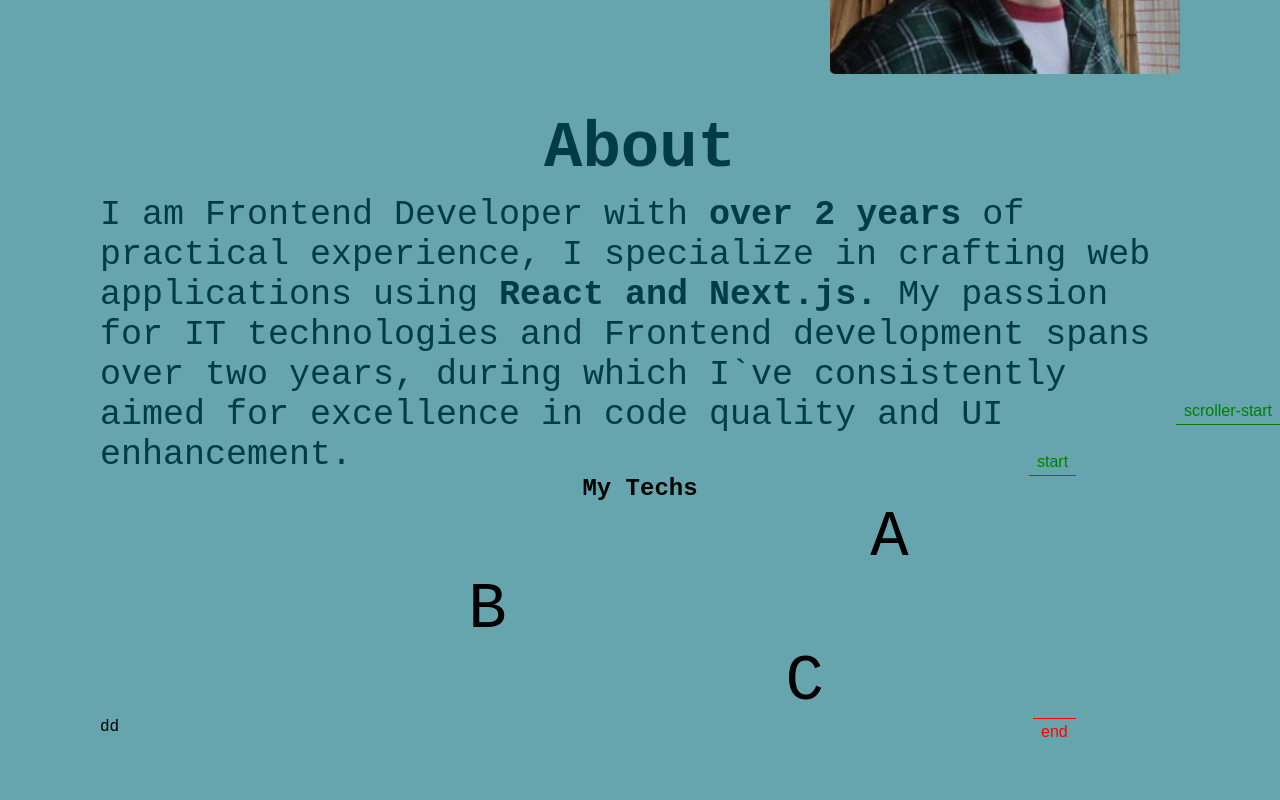
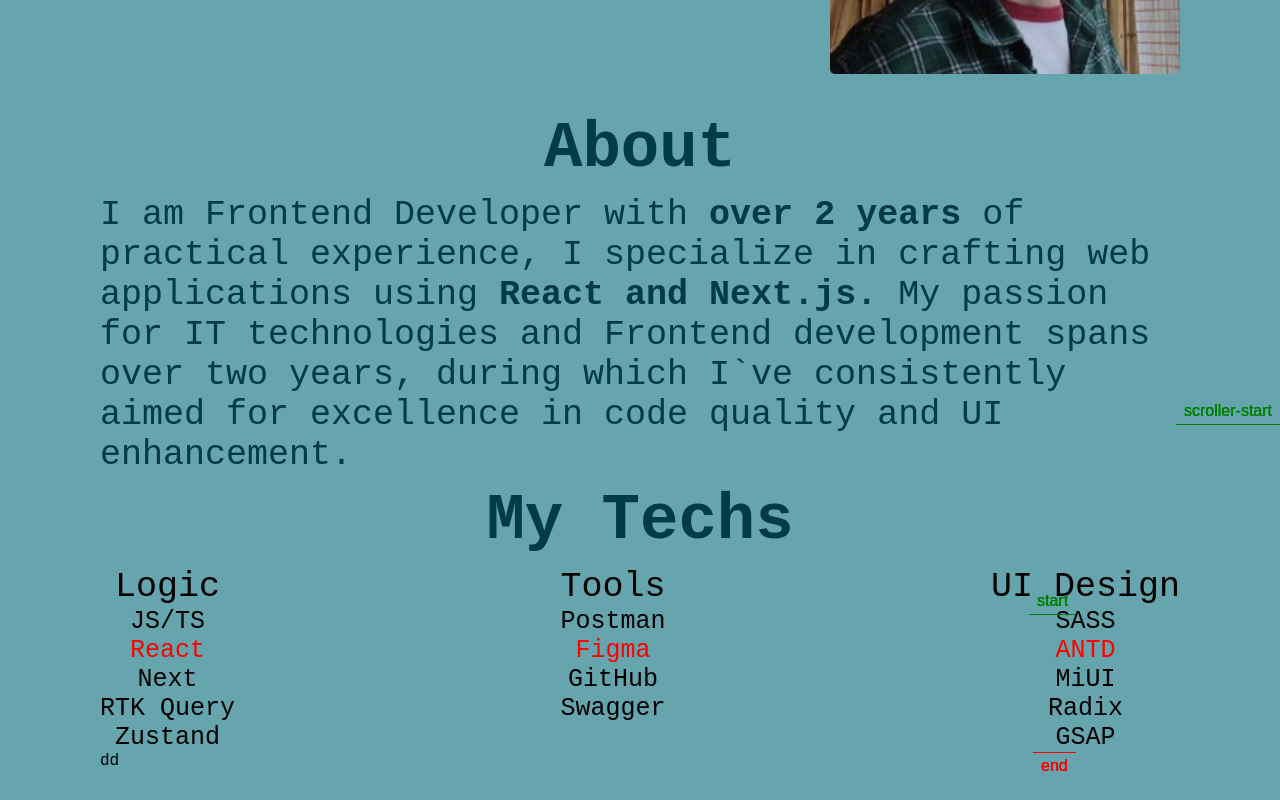
Before and after one commit to Sp0ngbik/partfolio, a Next.js app: page / in a window 1280 px wide. Shown: the part 376-1176 px from the top of the page. Before the commit the page ends 1142 px from the top, so only its background shows below. Built offline with nearby package versions, Linux system fonts and the light colour scheme.

Commit message:
ref animation

```diff
--- /dev/null
+++ b/src/common/const/const.ts
@@ -0,0 +1,3 @@
+export const techArr = ['JS/TS', 'React', 'Next', 'RTK Query', 'Zustand']
+export const uiArr = ['SASS', 'ANTD', 'MiUI', 'Radix', 'GSAP']
+export const toolsArr = ['Postman', 'Figma', 'GitHub', 'Swagger']
--- a/src/components/TechSkills/TechSkills.tsx
+++ b/src/components/TechSkills/TechSkills.tsx
@@ -1,43 +1,107 @@
-import React, { useEffect } from 'react'
+import React, { RefObject, useEffect, useRef } from 'react'
 import { gsap } from 'gsap'
 import { ScrollTrigger } from 'gsap/ScrollTrigger'
 
 import s from './techSkills.module.scss'
+import { techArr, toolsArr, uiArr } from '@/common/const/const'
+
+interface AnimationOptions {
+  from: { [key: string]: number | string }
+  to: { [key: string]: number | string }
+}
 
 const TechSkills = () => {
-  const test = ['A', 'B', 'C']
+  const sectionRef: RefObject<HTMLDivElement> = useRef(null)
+
   useEffect(() => {
     gsap.registerPlugin(ScrollTrigger)
-    const tl = gsap.timeline({
-      scrollTrigger: {
-        trigger: '.section',
-        markers: true,
-        scrub: 3,
-        start: 'top bottom',
-        end: 'bottom top',
-      },
+
+    const triggerOptions = {
+      trigger: sectionRef.current,
+      markers: true,
+      start: 'center bottom',
+      end: 'bottom top',
+    }
+
+    const tlTech = gsap.timeline({
+      scrollTrigger: triggerOptions,
     })
-    tl.fromTo(
-      '.el',
-      {
-        x: index => (index % 2 ? gsap.utils.random(-100, -300) : gsap.utils.random(100, 300)),
-      },
-      {
-        x: index => (index % 2 ? gsap.utils.random(100, 300) : gsap.utils.random(-100, -300)),
-      }
-    )
+
+    const tlUi = gsap.timeline({
+      scrollTrigger: triggerOptions,
+    })
+    const tlTools = gsap.timeline({
+      scrollTrigger: triggerOptions,
+    })
+
+    const allTechElements = document.querySelectorAll('.tech_skills')
+    const allUiElements = document.querySelectorAll('.ui_skills')
+    const allToolsElements = document.querySelectorAll('.tools')
+
+    const animateElements = (
+      elements: NodeListOf<Element>,
+      animation: GSAPTimeline,
+      options: AnimationOptions
+    ) => {
+      elements.forEach(el => {
+        animation.fromTo(el, { ...options.from }, { ...options.to })
+      })
+    }
+
+    const defaultPosition = {
+      opacity: 1,
+      x: 0,
+      y: 0,
+      scale: 1,
+      duration: 0.5,
+      ease: 'power3.inOut',
+    }
+
+    animateElements(allTechElements, tlTech, {
+      from: { opacity: 0, x: -1000, scale: 0 },
+      to: defaultPosition,
+    })
+    animateElements(allUiElements, tlUi, {
+      from: { opacity: 0, x: 1000, scale: 0 },
+      to: defaultPosition,
+    })
+    animateElements(allToolsElements, tlTools, {
+      from: { opacity: 0, scale: 0, y: -200 },
+      to: defaultPosition,
+    })
   }, [])
 
   return (
-    <section className={'section'}>
+    <section className={'section'} ref={sectionRef}>
       <div className={s.techsSection}>
         <h2>My Techs</h2>
         <div className={s.skills}>
-          {test.map((el, index) => (
-            <div className="el" key={index}>
-              {el}
+          <div className={s.techBlock}>
+            <div>
+              <span>Logic</span>
+              {techArr.map((el, index) => (
+                <div key={index} className={'tech_skills'}>
+                  {el}
+                </div>
+              ))}
             </div>
-          ))}
+            <div>
+              <span>Tools</span>
+              {toolsArr.map((el, index) => (
+                <div key={index} className={'tools'}>
+                  {el}
+                </div>
+              ))}
+            </div>
+            <div>
+              <span>UI Design</span>
+              {uiArr.map((el, index) => (
+                <div key={index} className={'ui_skills'}>
+                  {el}
+                </div>
+              ))}
+            </div>
+          </div>
         </div>
       </div>
     </section>
--- a/src/components/TechSkills/techSkills.module.scss
+++ b/src/components/TechSkills/techSkills.module.scss
@@ -1,11 +1,40 @@
 .techsSection {
+  position: relative;
   display: flex;
   flex-direction: column;
   align-items: center;
+
+  & h2 {
+    margin: 10px 0;
+    font-size: var(--font-size-large);
+    color: var(--color-dark-900);
+  }
 }
 
-.skills{
+.skills {
   display: flex;
   flex-direction: column;
-  font-size: 64px;
+  align-items: center;
+
+  width: 100%;
+
+  font-size: var(--font-size-m-large);
+
+  & span {
+    font-size: var(--font-size-m-large);
+  }
 }
+
+.techBlock {
+  display: flex;
+  justify-content: space-between;
+
+  width: 100%;
+
+  font-size: 25px;
+  text-align: center;
+
+  & div div:nth-child(3) {
+    color: red;
+  }
+}
--- a/src/styles/globbal.scss
+++ b/src/styles/globbal.scss
@@ -13,9 +13,12 @@ a {
 }
 
 html {
+  overflow-x: hidden;
+
   max-width: 1200px;
   margin: 0 auto;
   padding: 30px 60px;
+
   background-color: var(--color-dark-500);
 }
 
```
